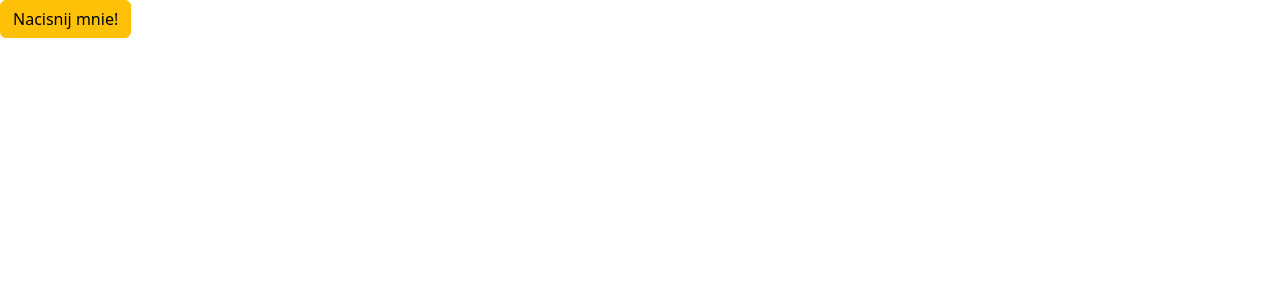
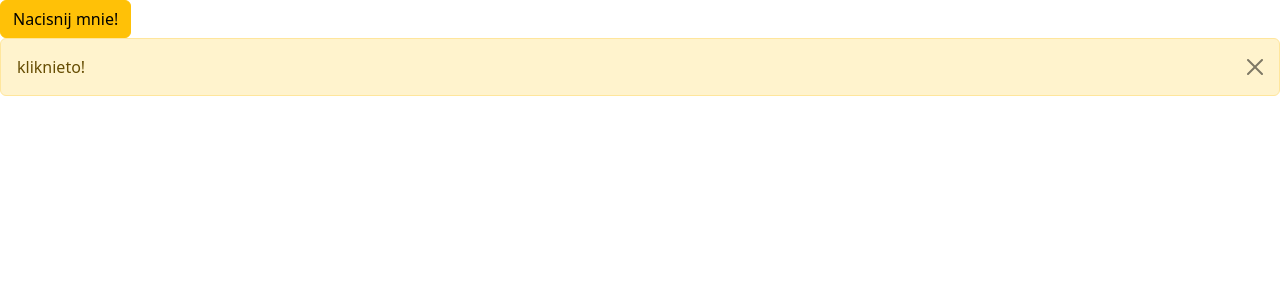
Before and after one commit to maksymil1/musicguessr0.1., a React app in the folder first-app/: page / in a window 1280 px wide. Both pictures are taken after a click on the button "Nacisnij mnie!". Shown: the top 300 px of the page. Built offline with nearby package versions, Linux system fonts and the light colour scheme; the HTML template or start-up script is replaced by a standard one.

Commit message:
dodano alert

```diff
--- a/first-app/src/App.tsx
+++ b/first-app/src/App.tsx
@@ -1,5 +1,7 @@
 //import ListGroup from "./components/ListGroup";
+import { Alert } from "./components/Alert";
 import { Button } from "./components/Button";
+import { useState } from "react";
 
 function App() {
   // let elements = ["Jan", "Andrzej", "Kasia", "Marta", "Zofia"];
@@ -25,10 +27,17 @@ function App() {
   //     </Alert>
   //   </div>
   // );
+  const [showAlert, setShowAlert] = useState(false);
 
+  const handleButtonClick = () => {
+    setShowAlert(true);
+  };
   return (
     <div>
-      <Button onClick={() => console.log("kliknieto")}>Nacisnij mnie!</Button>
+      <Button onClick={handleButtonClick}>Nacisnij mnie!</Button>
+      {showAlert && (
+        <Alert onClose={() => setShowAlert(false)}>kliknieto!</Alert>
+      )}
     </div>
   );
 }
--- a/first-app/src/components/Alert.tsx
+++ b/first-app/src/components/Alert.tsx
@@ -2,8 +2,23 @@ import type { ReactNode } from "react";
 
 interface Props {
   children: ReactNode;
+  onClose: () => void;
 }
 
-export const Alert = ({ children }: Props) => {
-  return <div className="alert alert-danger">{children}</div>;
+export const Alert = ({ children, onClose }: Props) => {
+  return (
+    <div
+      className="alert alert-warning alert-dismissible fade show"
+      role="alert"
+    >
+      {children}
+      <button
+        onClick={onClose}
+        type="button"
+        className="btn-close"
+        data-bs-dismiss="alert"
+        aria-label="Close"
+      ></button>
+    </div>
+  );
 };
```
